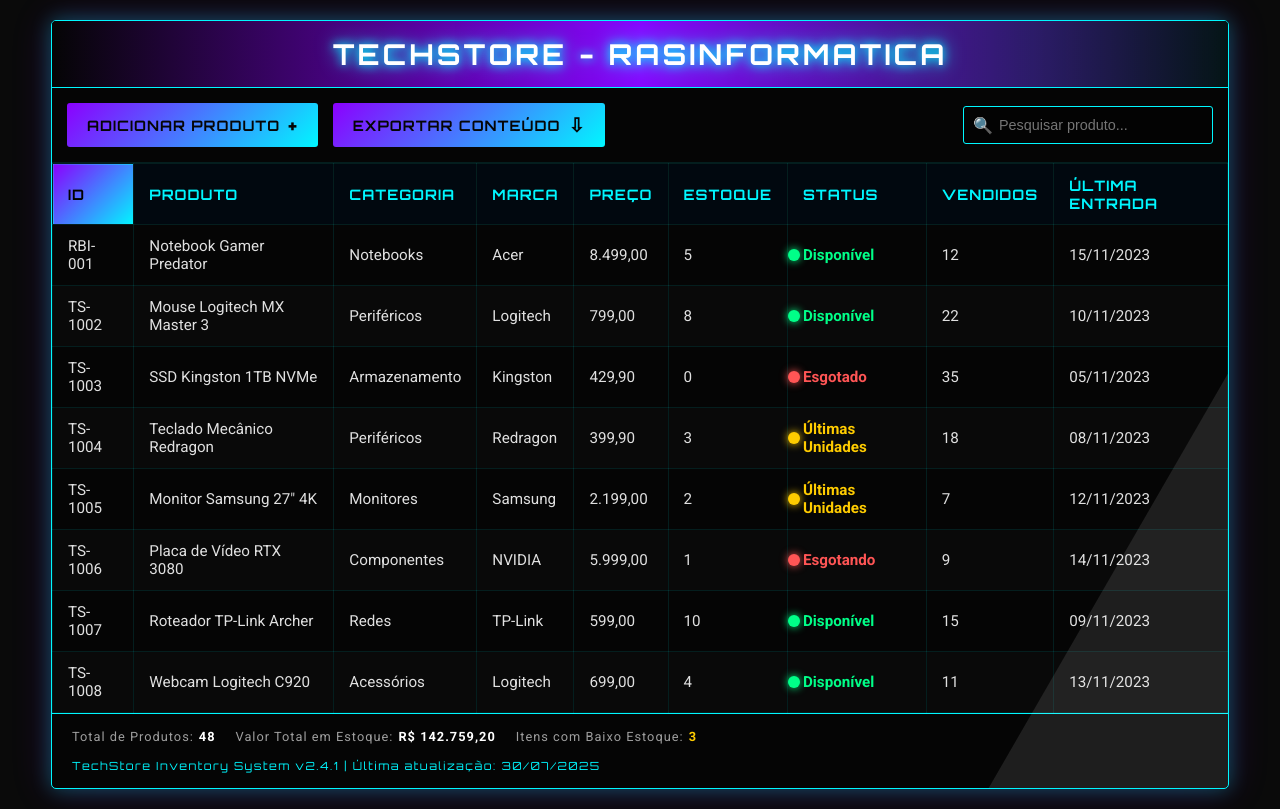
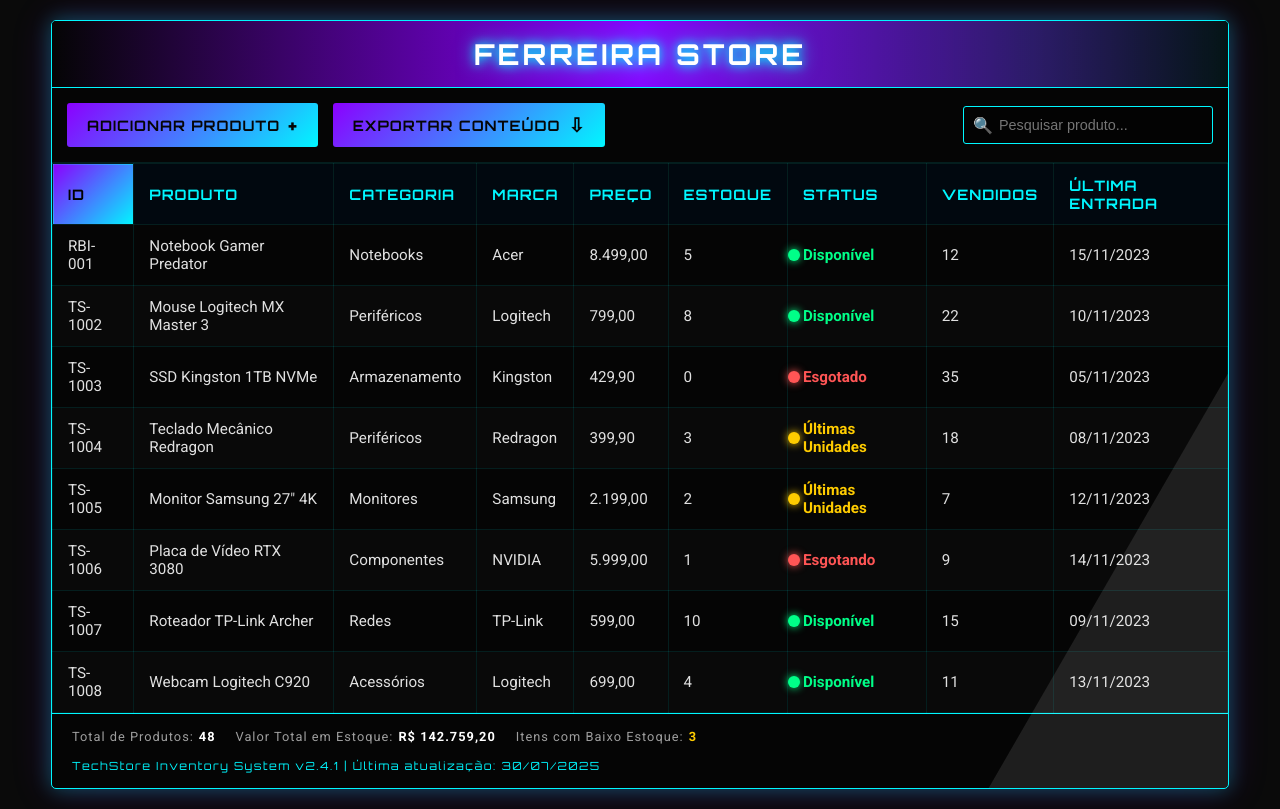
Before and after one commit to luizhenriquefg6/Modelo-Computacional-Simulacao-com-Planilhas, a plain HTML site: page index.html in a window 1280 px wide. Drawn offline with Linux system fonts and the light colour scheme.

Commit message:
Update index.html

```diff
--- a/index.html
+++ b/index.html
@@ -10,7 +10,7 @@
 <body>
     <div class="cyber-container shine-effect">
         <div class="cyber-header">
-            <h1 class="glitch-effect" data-text="DarkinfO">TechStore - RasinformaticA</h1>
+            <h1 class="glitch-effect" data-text="DarkinfO">Ferreira Store</h1>
         </div>
 
         <div class="toolbar">
```
